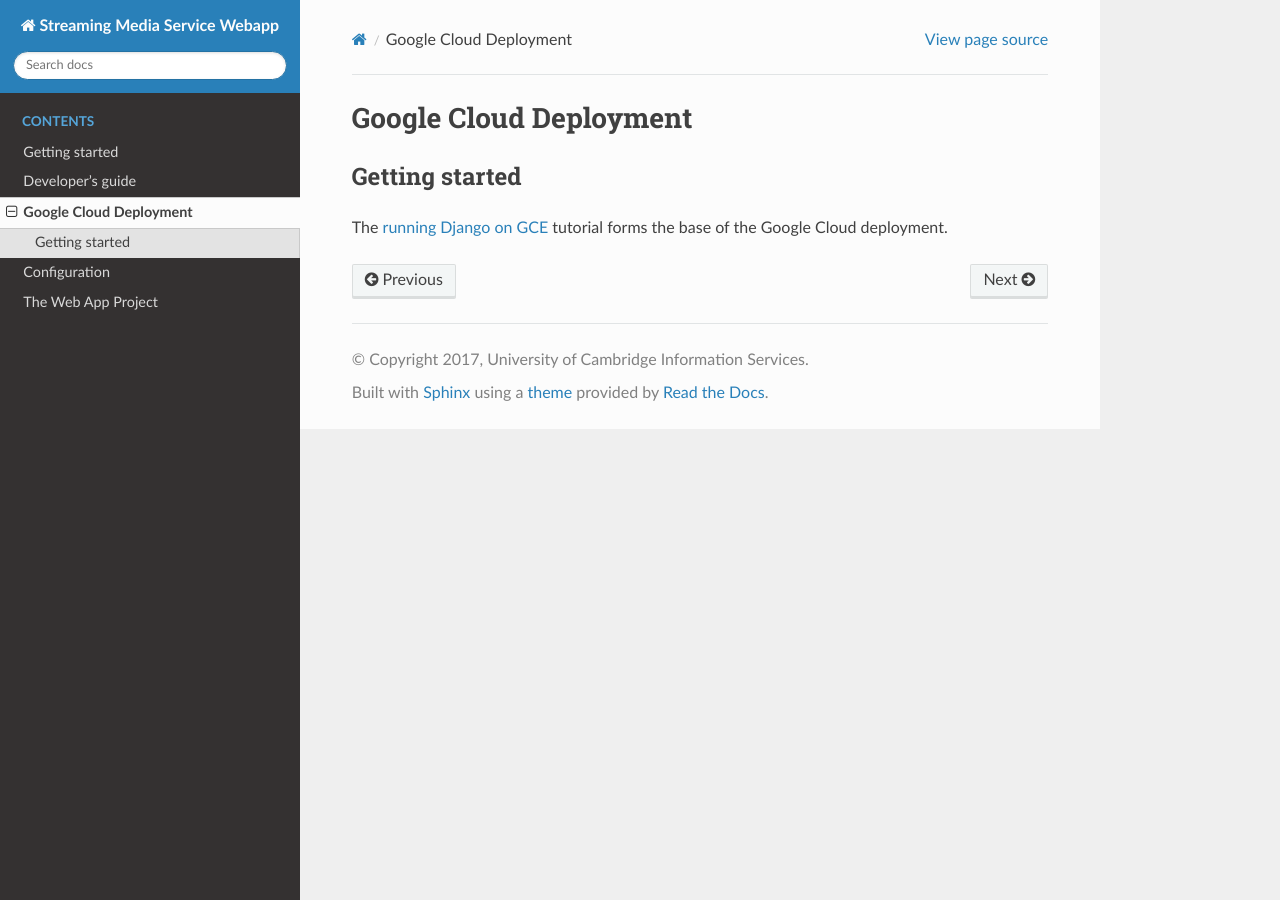
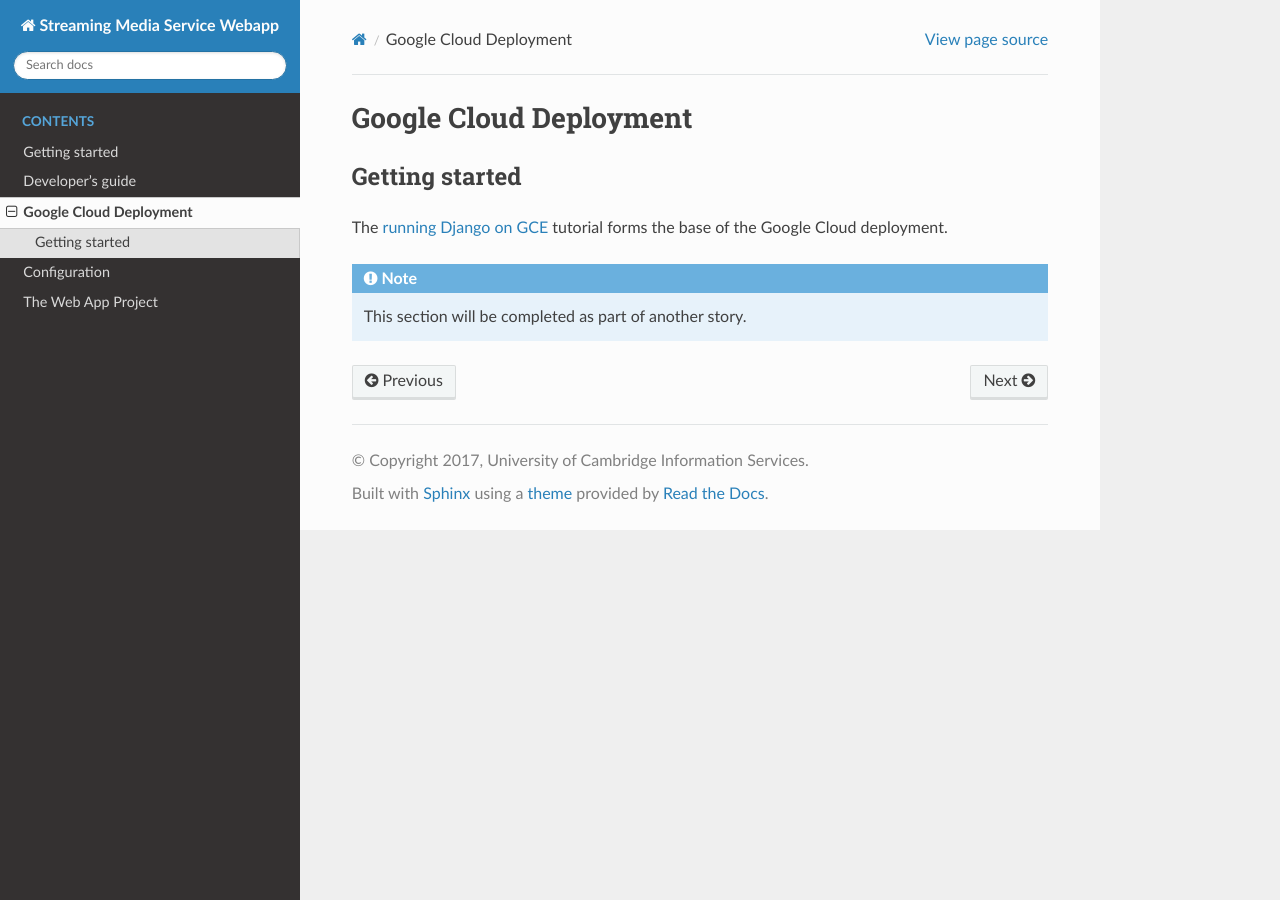
Before and after one commit to uisautomation/media-webapp, a Sphinx documentation site: the page built from doc/deployment.rst, in a window 1280 px wide. Built offline with Sphinx 7.4.7 and the Read the Docs theme 2.0.0, drawn with Linux system fonts in a browser that asks for light colours.

Commit message:
add note on deployment documentation as to completion story

```diff
--- a/doc/deployment.rst
+++ b/doc/deployment.rst
@@ -7,3 +7,7 @@ Getting started
 The `running Django on GCE
 <https://cloud.google.com/python/django/container-engine>`_ tutorial forms the
 base of the Google Cloud deployment.
+
+.. note::
+
+    This section will be completed as part of another story.
```
